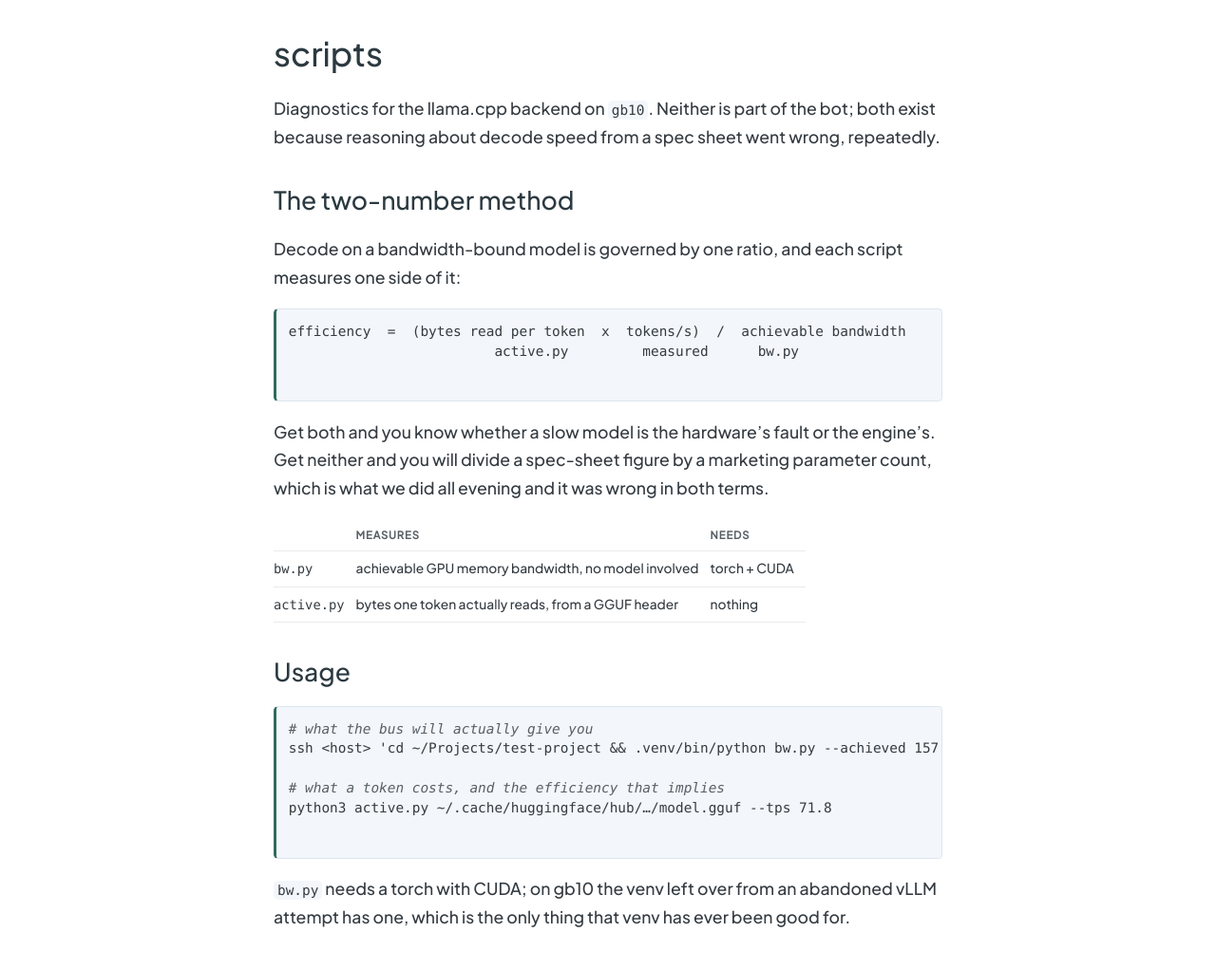
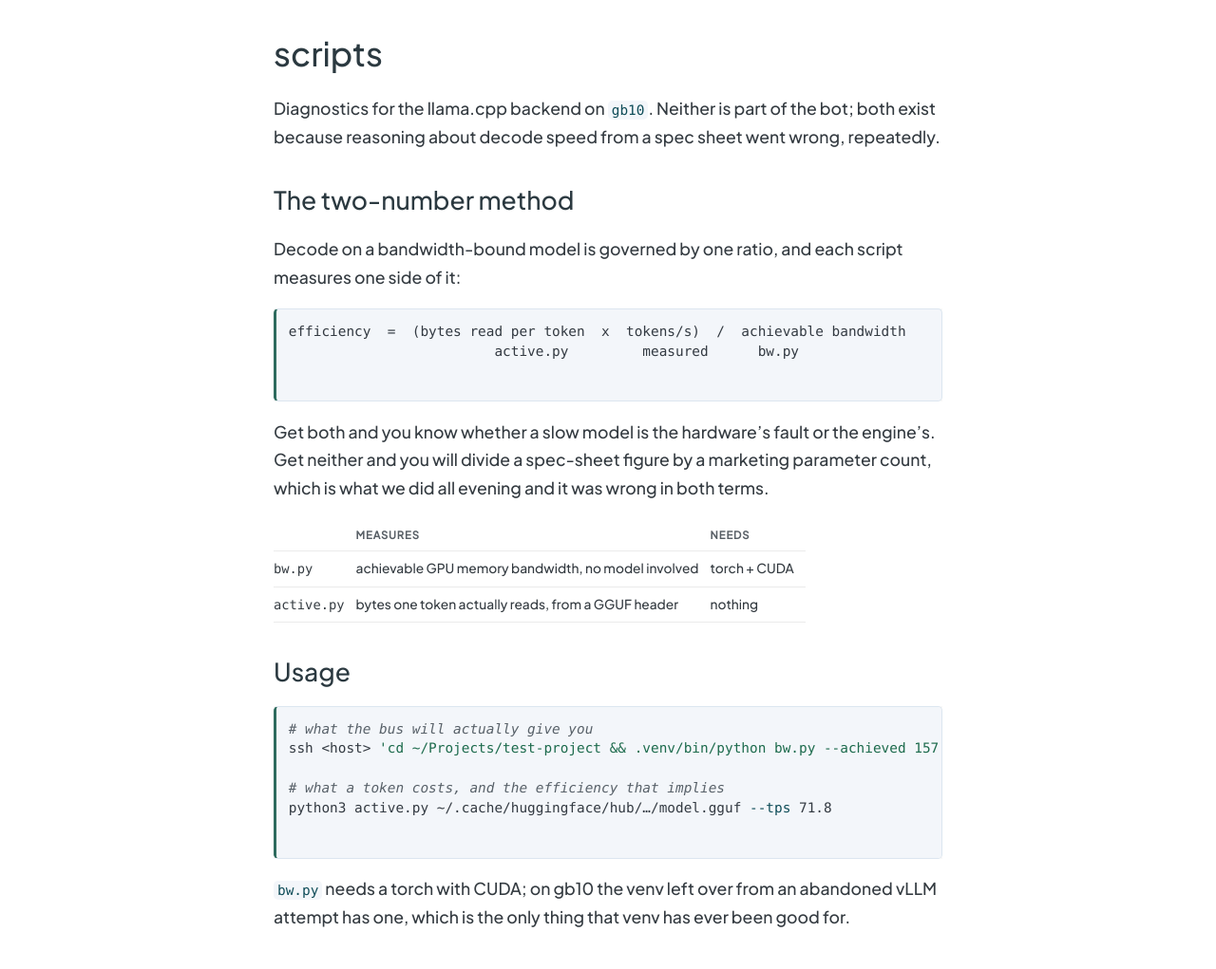
Before and after one commit to remwes0608/ai-agents-field-notes, a Jekyll site: the page built from scripts/README.md, in a window 1280 px wide and 1400 px high. Shown: the part 270-1291 px from the top of the window at 95% size. Built offline with Jekyll 4.4.1, drawn with Linux system fonts in a browser that asks for light colours; our own code applies the rules of GitHub Pages for plain Markdown files.

Commit message:
Colour in code blocks again, measured per scheme
The earlier decision took syntax colour out rather than author a second token
set, on the argument that a greyscale site wants greyscale code. Reversed: code
blocks are frequent enough here - nineteen in one article - that the
highlighting earns its place, and inline code in prose now carries a colour
too, so a command named mid-sentence is visibly a different kind of thing from
the words either side of it.

One set per scheme, because one set for both is arithmetically impossible:
clearing 4.5:1 against the light code block caps a colour's luminance at 0.165
and clearing it against the dark one demands at least 0.232, and the ranges do
not overlap. At this site's 5.5:1 floor the gap is wider still. That is why the
theme's own palette failed - not carelessness, just a single palette asked to
do two jobs.

Every value is measured against the surface it sits on. Worst is 5.82:1 light
and 5.77:1 dark, both the comment grey, which is the token meant to recede.
Luminance is spread as well as hue, 5.8:1 to 10.6:1, because two tokens at the
same lightness are one colour to a reader who cannot separate the hues - the
first draft had keywords and variables at 1.01:1, which is `export FOO=bar`
rendering as two identical greys. Comments keep their italic, which needs no
colour at all.

`se` is reassigned rather than coloured: in these posts an escape is the
backslash continuing a shell line, which is punctuation, not string. That also
keeps the two commonest tokens on the site - option flags and line
continuations - from being green beside teal at the same lightness.

Inline code takes the same colour as option flags, so `--ctk` reads the same
quoted in a sentence as in the command it belongs to.

Co-Authored-By: Claude Opus 5 <noreply@anthropic.com>

```diff
--- a/assets/css/extra.css
+++ b/assets/css/extra.css
@@ -490,18 +490,61 @@ body { color: var(--ink); }
      tag names #000080 on the dark block   1.05:1   effectively invisible
      plain     #567482 on the light block  4.60:1   passes AA, under the 5.5 here
 
-   Six of seven token colours are under AA in dark mode, because the theme is a light-mode palette
-   that its own dark mode never revisits. Rather than author a second syntax theme, the colour
-   comes out: code is set in the palette's own two greys, with comments the muted one and italic
-   so the one distinction worth keeping survives. Greyscale prose next to greyscale code is also
-   the more honest version of this site. */
+   Six of seven token colours are under AA in dark mode. That is not carelessness by whoever wrote
+   the theme; it is arithmetic. Clearing 4.5:1 against the light code block (#f3f6fa) caps a
+   colour's relative luminance at 0.165, and clearing it against the dark one (#1b1e21) demands at
+   least 0.232. The two ranges do not overlap, so no single colour can sit on both — a syntax
+   theme that ships one palette for both schemes is already broken on the day it is written. At
+   this site's own 5.5:1 floor the gap is wider: 0.126 against 0.295.
+
+   Which leaves two honest options: take the colour out, or author a full token set per scheme.
+   This is the second. Every value below is measured against the surface it sits on — #f3f6fa in
+   light, #1b1e21 in dark — and nothing is under the site's 5.5:1 floor: the worst is 5.82:1 light
+   and 5.77:1 dark, both the comment grey, which is the one token meant to recede.
+
+   Luminance is spread as well as hue, because two tokens at the same lightness are one colour to
+   a reader who cannot separate the hues. The set runs 5.8:1 to 10.6:1 in light and 5.8:1 to
+   10.7:1 in dark, so the ordering survives in greyscale. Comments keep their italic too, which is
+   the one distinction that needs no colour at all.
+
+   One reassignment rather than a colour: `se` is an escape, and in these posts that means the
+   backslash continuing a shell line. It is punctuation, not string, so it takes the operator grey
+   — which also stops the commonest pair on the site, option flags against line continuations,
+   from being green beside teal at the same lightness. */
+:root {
+  --code-comment:  #586169;  /*  5.82:1 on the light block */
+  --code-string:   #1d6b4d;  /*  5.94:1 */
+  --code-keyword:  #2a5aa0;  /*  6.31:1 */
+  --code-number:   #653fa3;  /*  6.94:1 */
+  --code-name:     #0e4c58;  /*  8.83:1  option flags, tags, inline code */
+  --code-variable: #6b3508;  /*  9.06:1 */
+  --code-punct:    #333a42;  /* 10.62:1  operators, escapes, plain code */
+}
+
+@media (prefers-color-scheme: dark) {
+  :root {
+    --code-comment:  #8f99a1;  /*  5.77:1 on the dark block */
+    --code-variable: #d99a6c;  /*  7.01:1 */
+    --code-keyword:  #8fb0ea;  /*  7.63:1 */
+    --code-number:   #c7a5e6;  /*  7.94:1 */
+    --code-punct:    #b3bcc3;  /*  8.69:1 */
+    --code-string:   #93cfa6;  /*  9.34:1 */
+    --code-name:     #9ad9de;  /* 10.65:1 */
+  }
+}
+
 .main-content pre,
-.main-content pre code,
-.main-content code { color: var(--ink); }
+.main-content pre code { color: var(--code-punct); }
+
+/* Code in prose. A command named mid-sentence is a different kind of thing from the words either
+   side of it, and on a greyscale page the monospace face alone was carrying that on its own. It
+   takes the name colour — the same one the option flags inside a block take, so `--ctk` reads the
+   same whether it is quoted in a sentence or shown in the command it belongs to. */
+.main-content code { color: var(--code-name); }
 
 /* Rouge's own rules are `.highlight .nt`, so a plain `pre span` loses to them on specificity;
    `.main-content .highlight span` is one class heavier and wins without an !important. */
-.main-content .highlight span { color: inherit; }
+.main-content .highlight span { color: var(--code-punct); }
 
 .main-content .highlight .c,
 .main-content .highlight .cd,
@@ -509,9 +552,50 @@ body { color: var(--ink); }
 .main-content .highlight .cm,
 .main-content .highlight .cp,
 .main-content .highlight .cs {
-  color: var(--muted);
+  color: var(--code-comment);
   font-style: italic;
 }
+
+.main-content .highlight .s,
+.main-content .highlight .s1,
+.main-content .highlight .s2,
+.main-content .highlight .sb,
+.main-content .highlight .sc,
+.main-content .highlight .sd,
+.main-content .highlight .sh,
+.main-content .highlight .si,
+.main-content .highlight .sx,
+.main-content .highlight .sr,
+.main-content .highlight .ss { color: var(--code-string); }
+
+.main-content .highlight .k,
+.main-content .highlight .kc,
+.main-content .highlight .kd,
+.main-content .highlight .kn,
+.main-content .highlight .kp,
+.main-content .highlight .kr,
+.main-content .highlight .kt,
+.main-content .highlight .ow { color: var(--code-keyword); }
+
+.main-content .highlight .m,
+.main-content .highlight .mf,
+.main-content .highlight .mh,
+.main-content .highlight .mi,
+.main-content .highlight .mo,
+.main-content .highlight .il { color: var(--code-number); }
+
+.main-content .highlight .na,
+.main-content .highlight .nc,
+.main-content .highlight .nf,
+.main-content .highlight .nl,
+.main-content .highlight .nn,
+.main-content .highlight .nt { color: var(--code-name); }
+
+.main-content .highlight .nv,
+.main-content .highlight .vc,
+.main-content .highlight .vg,
+.main-content .highlight .vi,
+.main-content .highlight .no { color: var(--code-variable); }
 
 /* ---- Footer ---------------------------------------------------------- */
 .site-footer {
```
